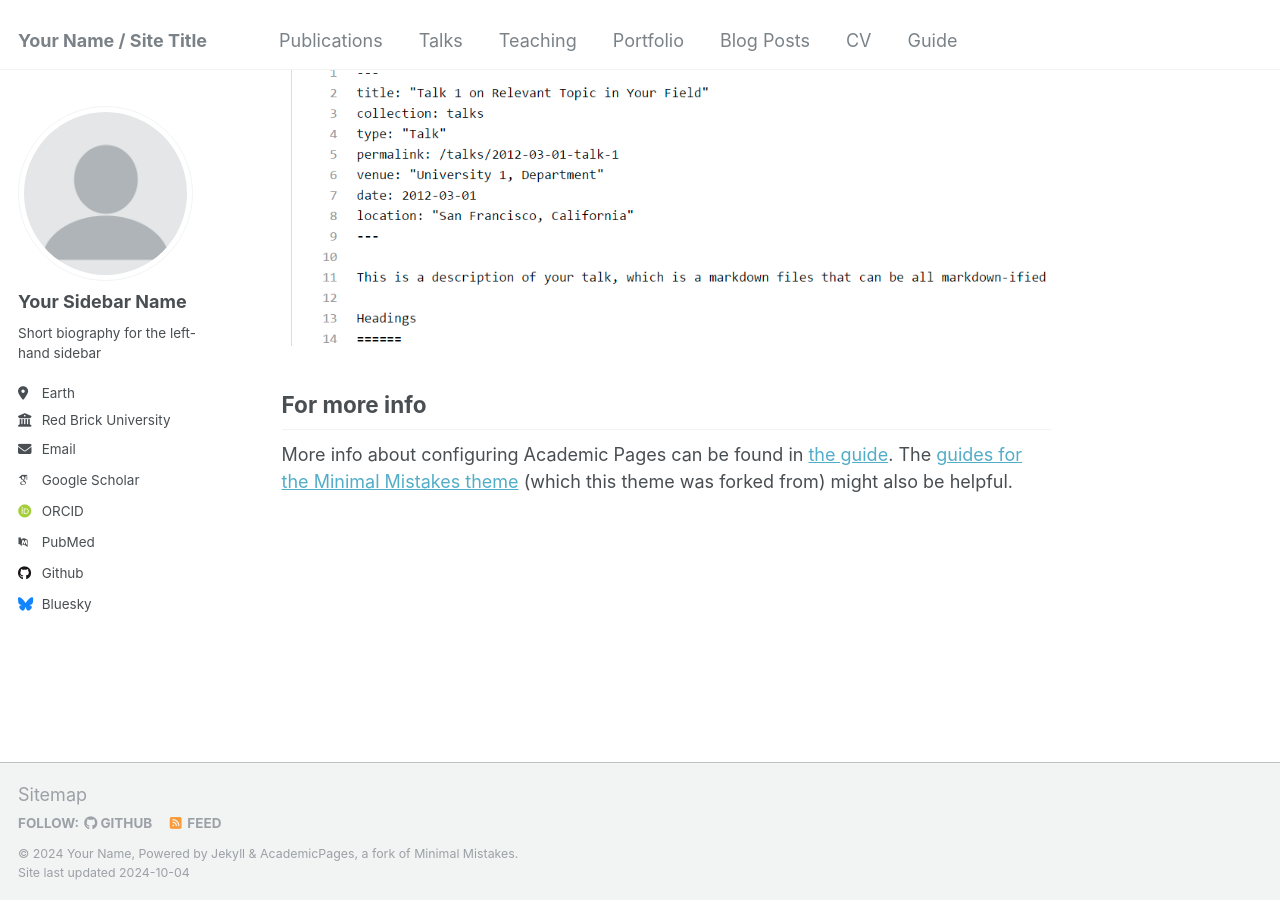
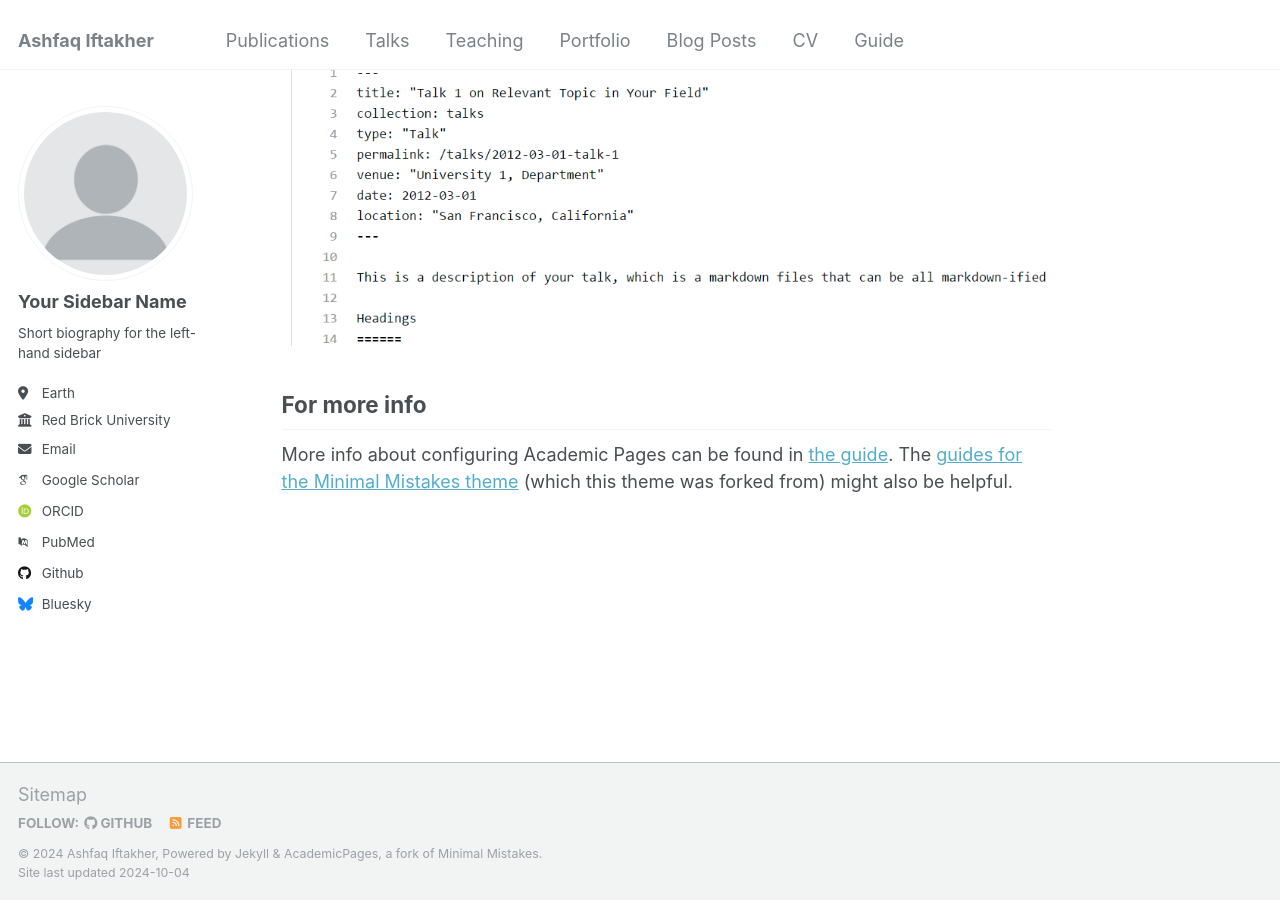
Before and after one commit to aiftakher/aiftakher.github.io, a Jekyll site: the page built from _pages/about.md, in a window 1280 px wide and 900 px high, scrolled down 2643 px. Built offline with Jekyll 4.4.1, drawn with Linux system fonts in a browser that asks for light colours; some web fonts are replaced.

Commit message:
Update _config.yml

```diff
--- a/_config.yml
+++ b/_config.yml
@@ -8,11 +8,11 @@
 
 # Basic Site Settings
 locale                   : "en-US"
-title                    : "Your Name / Site Title"
+title                    : "Ashfaq Iftakher"
 title_separator          : "-"
-name                     : &name "Your Name"
+name                     : &name "Ashfaq Iftakher"
 description              : &description "personal description"
-url                      : https://academicpages.github.io # the base hostname & protocol for your site e.g. "https://mmistakes.github.io"
+url                      : https://aiftakher.github.io # the base hostname & protocol for your site e.g. "https://mmistakes.github.io"
 baseurl                  : "" # the subpath of your site, e.g. "/blog"
 repository               : "academicpages/academicpages.github.io"
 
```
